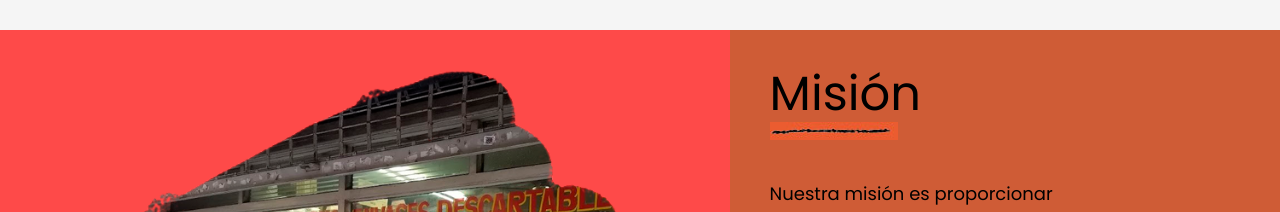
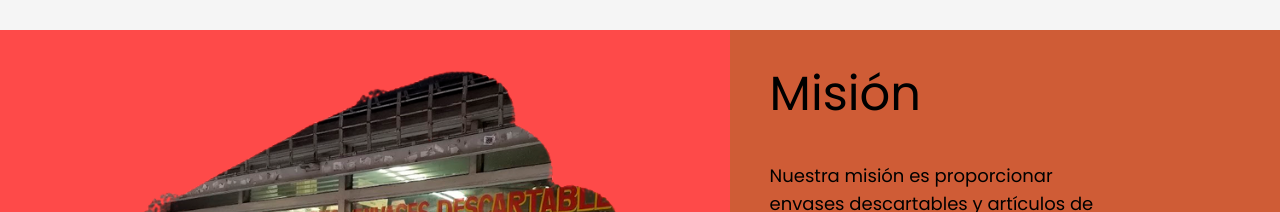
Before and after one commit to gabaiz88/la-boutique-del-embalaje, a React (Create React App) app: page / in a window 1280 px wide. Shown: the part 2200-2412 px from the top of the page. Built offline with nearby package versions, Linux system fonts and the light colour scheme.

Commit message:
version 2.0

```diff
--- a/src/components/Mision.js
+++ b/src/components/Mision.js
@@ -16,7 +16,6 @@ const Mision = () => {
             <div className='bg-orange_card p-5 sm:w-2/4 flex flex-col justify-start sm:p-10'>
                 <div className=''>
                     <h2 className="text-5xl mb-1 text-black">Misión</h2>
-                    <img src={linea} className='w-32 mr-3' alt="linea"></img>
                 </div>
                 <div className='w-full sm:w-9/12 text-lg text-black mt-10'>
                     <p>Nuestra misión es proporcionar envases descartables y artículos de cotillón de alta calidad que añadan valor a las celebraciones y la vida cotidiana de nuestros clientes. Nos dedicamos a innovar y ofrecer productos que cumplan con las expectativas de funcionalidad y diseño, asegurando siempre la satisfacción del cliente.</p>
```
